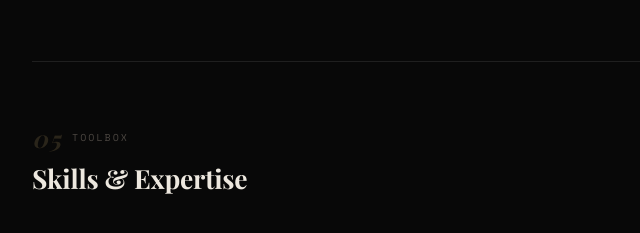
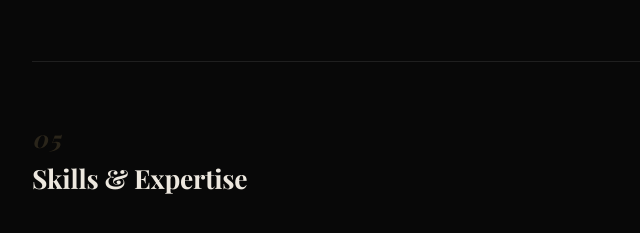
Before and after one commit to shubhamgajakas-arch/portfolio, a plain HTML site: page index.html in a window 1280 px wide. Shown: the part 3064-3297 px from the top of the page, 116-756 px from the left. Drawn offline with nearby package versions, Linux system fonts and the light colour scheme; a web font is replaced by a local one.

Commit message:
Update index.html

```diff
--- a/index.html
+++ b/index.html
@@ -875,7 +875,7 @@ section:hover .section-num{opacity:.38;}
 
   <!-- SKILLS -->
   <section id="skills">
-    <p class="section-eyebrow reveal"><span class="section-num">05</span>toolbox</p>
+    <p class="section-eyebrow reveal"><span class="section-num">05</span></p>
     <h2 class="section-title reveal">Skills &amp; Expertise</h2>
     <div class="section-divider reveal"><div class="section-divider-dot"><span></span><span></span><span></span></div></div>
     <p class="reveal" style="font-size:11px;color:var(--muted);font-family:'Space Mono',monospace;margin-bottom:1.5rem;letter-spacing:.04em;">hover any skill to see achievements</p>
```
